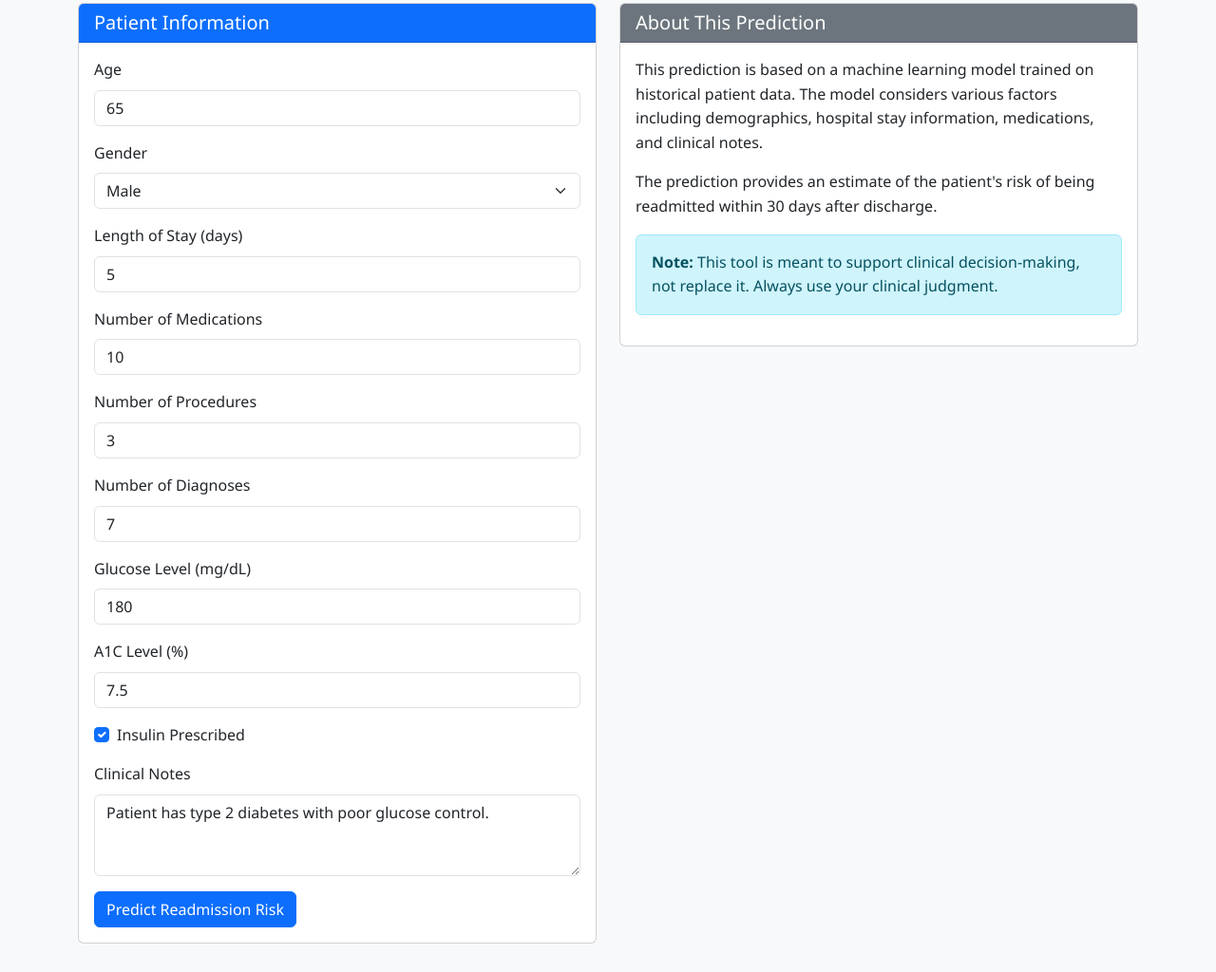
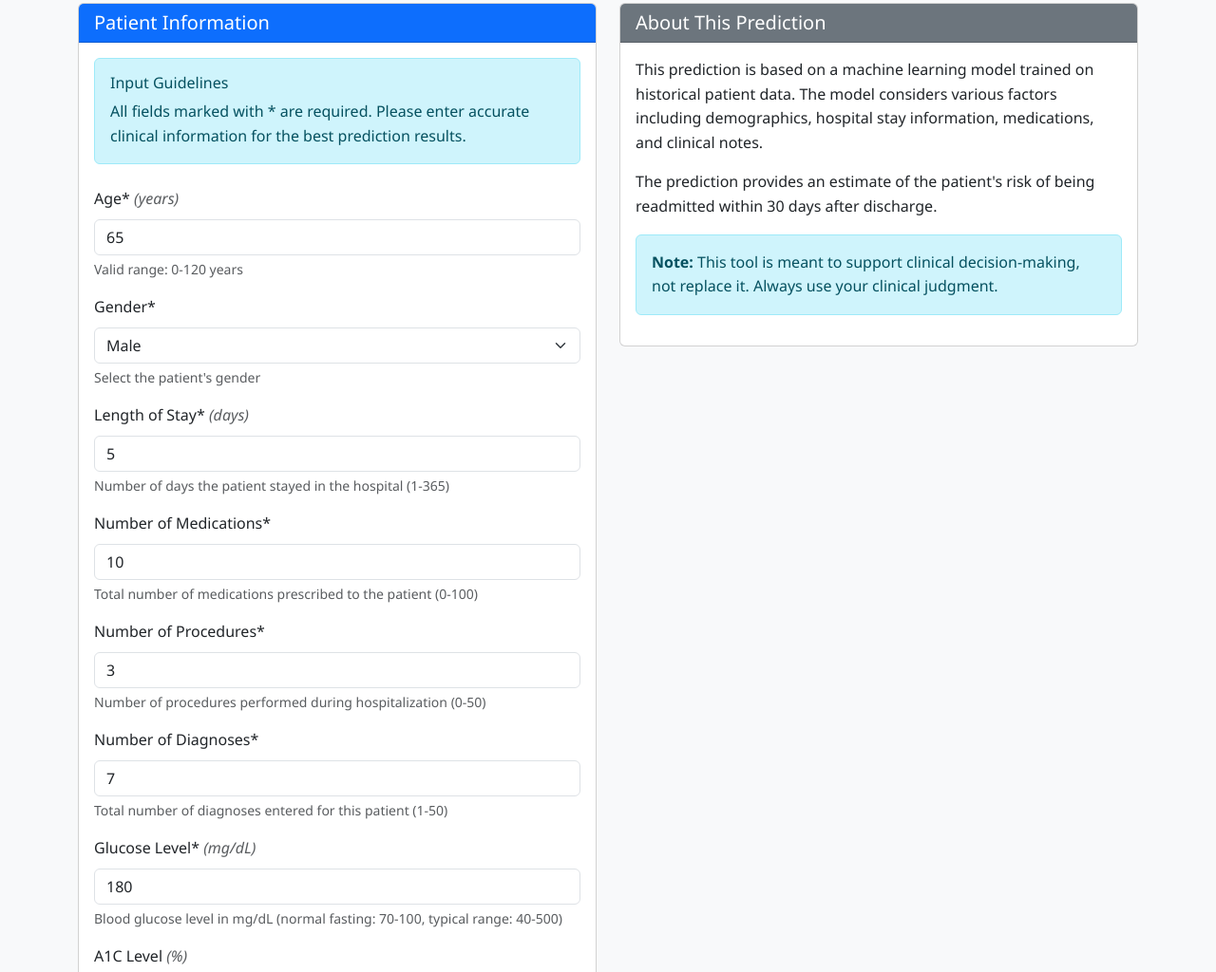
Before and after one commit to arjonnill07/clinical-cdss-readmission, a plain HTML site: page frontend/index.html in a window 1280 px wide. Shown: the part 344-1368 px from the top of the page at 95% size. Drawn offline with nearby package versions, Linux system fonts and the light colour scheme.

```diff
--- a/frontend/index.html
+++ b/frontend/index.html
@@ -92,50 +92,74 @@
                     </div>
                     <div class="card-body">
                         <form id="patient-form">
+                            <div class="alert alert-info mb-4">
+                                <h6>Input Guidelines</h6>
+                                <p class="mb-0">All fields marked with * are required. Please enter accurate clinical information for the best prediction results.</p>
+                            </div>
+
                             <div class="mb-3">
-                                <label for="age" class="form-label">Age</label>
+                                <label for="age" class="form-label">Age* <i class="text-muted">(years)</i></label>
                                 <input type="number" class="form-control" id="age" required min="0" max="120">
+                                <div class="form-text">Valid range: 0-120 years</div>
                             </div>
+
                             <div class="mb-3">
-                                <label for="gender" class="form-label">Gender</label>
+                                <label for="gender" class="form-label">Gender*</label>
                                 <select class="form-select" id="gender" required>
                                     <option value="">Select gender</option>
                                     <option value="Male">Male</option>
                                     <option value="Female">Female</option>
                                     <option value="Other">Other</option>
                                 </select>
+                                <div class="form-text">Select the patient's gender</div>
                             </div>
+
                             <div class="mb-3">
-                                <label for="time_in_hospital" class="form-label">Length of Stay (days)</label>
-                                <input type="number" class="form-control" id="time_in_hospital" required min="0">
+                                <label for="time_in_hospital" class="form-label">Length of Stay* <i class="text-muted">(days)</i></label>
+                                <input type="number" class="form-control" id="time_in_hospital" required min="1" max="365">
+                                <div class="form-text">Number of days the patient stayed in the hospital (1-365)</div>
                             </div>
+
                             <div class="mb-3">
-                                <label for="num_medications" class="form-label">Number of Medications</label>
-                                <input type="number" class="form-control" id="num_medications" required min="0">
+                                <label for="num_medications" class="form-label">Number of Medications*</label>
+                                <input type="number" class="form-control" id="num_medications" required min="0" max="100">
+                                <div class="form-text">Total number of medications prescribed to the patient (0-100)</div>
                             </div>
+
                             <div class="mb-3">
-                                <label for="num_procedures" class="form-label">Number of Procedures</label>
-                                <input type="number" class="form-control" id="num_procedures" required min="0">
+                                <label for="num_procedures" class="form-label">Number of Procedures*</label>
+                                <input type="number" class="form-control" id="num_procedures" required min="0" max="50">
+                                <div class="form-text">Number of procedures performed during hospitalization (0-50)</div>
                             </div>
+
                             <div class="mb-3">
-                                <label for="num_diagnoses" class="form-label">Number of Diagnoses</label>
-                                <input type="number" class="form-control" id="num_diagnoses" required min="0">
+                                <label for="num_diagnoses" class="form-label">Number of Diagnoses*</label>
+                                <input type="number" class="form-control" id="num_diagnoses" required min="1" max="50">
+                                <div class="form-text">Total number of diagnoses entered for this patient (1-50)</div>
                             </div>
+
                             <div class="mb-3">
-                                <label for="glucose_level" class="form-label">Glucose Level (mg/dL)</label>
-                                <input type="number" class="form-control" id="glucose_level" required>
+                                <label for="glucose_level" class="form-label">Glucose Level* <i class="text-muted">(mg/dL)</i></label>
+                                <input type="number" class="form-control" id="glucose_level" required min="40" max="500">
+                                <div class="form-text">Blood glucose level in mg/dL (normal fasting: 70-100, typical range: 40-500)</div>
                             </div>
+
                             <div class="mb-3">
-                                <label for="a1c_level" class="form-label">A1C Level (%)</label>
-                                <input type="number" class="form-control" id="a1c_level" step="0.1">
+                                <label for="a1c_level" class="form-label">A1C Level <i class="text-muted">(%)</i></label>
+                                <input type="number" class="form-control" id="a1c_level" step="0.1" min="4" max="14">
+                                <div class="form-text">Hemoglobin A1C percentage (normal: 4-5.6%, prediabetes: 5.7-6.4%, diabetes: 6.5%+)</div>
                             </div>
+
                             <div class="mb-3 form-check">
                                 <input type="checkbox" class="form-check-input" id="insulin">
-                                <label class="form-check-label" for="insulin">Insulin Prescribed</label>
+                                <label class="form-check-label" for="insulin">Insulin Prescribed*</label>
+                                <div class="form-text">Check if the patient is currently prescribed insulin</div>
                             </div>
+
                             <div class="mb-3">
                                 <label for="clinical_notes" class="form-label">Clinical Notes</label>
-                                <textarea class="form-control" id="clinical_notes" rows="3"></textarea>
+                                <textarea class="form-control" id="clinical_notes" rows="3" placeholder="Enter any relevant clinical notes about the patient's condition"></textarea>
+                                <div class="form-text">Include relevant information about diabetes management, complications, or other factors that may affect readmission risk</div>
                             </div>
                             <button type="submit" class="btn btn-primary">Predict Readmission Risk</button>
                         </form>
```
Also changed, not shown: 3 other files.
